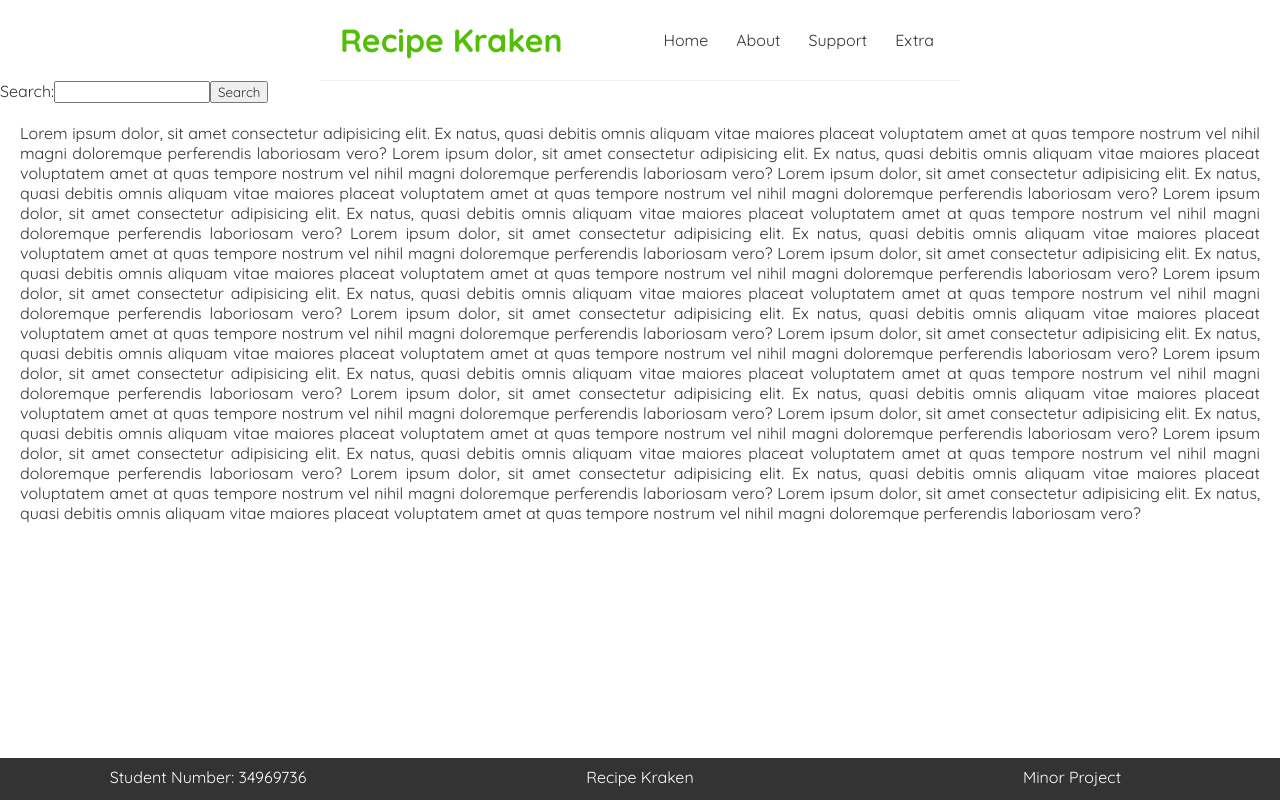
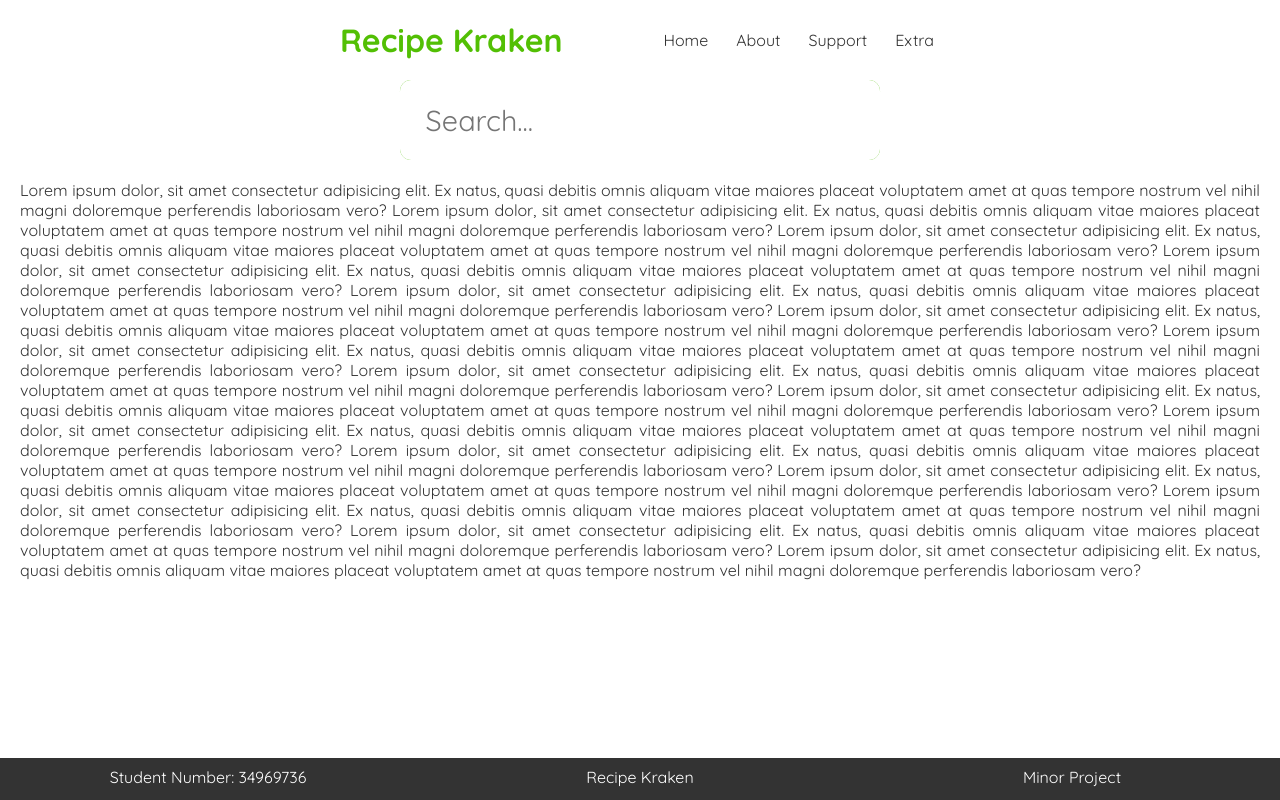
Before and after one commit to haz-ai/recipe-kraken, a React (Create React App) app: page / in a window 1280 px wide. Built offline with nearby package versions, Linux system fonts and the light colour scheme; the HTML template or start-up script is replaced by a standard one.

Commit message:
Search Bar formatting
Added basic formatting to the search bar on the home page

```diff
--- a/src/Home.js
+++ b/src/Home.js
@@ -1,25 +1,30 @@
 import { useState } from "react";
 const Home = () => {
-    const [search, setSearch] = useState('');
+    const [search, setSearch] = useState('Search');
     const [isPending, setIsPending] = useState(false);
     const handleSubmit = (e) => {
         e.preventDefault();
         setIsPending(true);
+    }
 
-    }
     return (
         <div>
+            <div className="searching">
                 <form onSubmit={handleSubmit}>
-                <label>Search:</label>
-                <input
-                    type="text"
+                    <label for="search">Search for stuff</label>
+                    <input id="search"
+                        type="search"
+                        placeholder="Search..."
+                        autofocus
                         required
-                    value={search}
                         onChange={(e) => setSearch(e.target.value)}
                     />
-                {!isPending && <button>Search</button>}
-                {isPending && <button disabled>Searching web....</button>}
+                    {/* <button type="submit">Go</button> */}
+                    {!isPending && <button type="submit">Go</button>}
+                    {isPending && <button disabled type="submit">Searching</button>}
                 </form>
+            </div>
+            <div>
                 <p className="Center">
                     Lorem ipsum dolor, sit amet consectetur adipisicing elit. Ex natus, quasi debitis omnis aliquam vitae maiores placeat voluptatem amet at quas tempore nostrum vel nihil magni doloremque perferendis laboriosam vero?
                     Lorem ipsum dolor, sit amet consectetur adipisicing elit. Ex natus, quasi debitis omnis aliquam vitae maiores placeat voluptatem amet at quas tempore nostrum vel nihil magni doloremque perferendis laboriosam vero?
@@ -38,6 +43,8 @@ const Home = () => {
                     Lorem ipsum dolor, sit amet consectetur adipisicing elit. Ex natus, quasi debitis omnis aliquam vitae maiores placeat voluptatem amet at quas tempore nostrum vel nihil magni doloremque perferendis laboriosam vero?
                 </p>
             </div>
+        </div>
+
     );
 }
 
--- a/src/index.css
+++ b/src/index.css
@@ -1,23 +1,36 @@
-@import url('https://fonts.googleapis.com/css2?family=Quicksand:wght@300;400;500;600;700&display=swap');
-@import url('https://fonts.googleapis.com/css2?family=Roboto&display=swap');
+@import url("https://fonts.googleapis.com/css2?family=Quicksand:wght@300;400;500;600;700&display=swap");
+@import url("https://fonts.googleapis.com/css2?family=Roboto&display=swap");
+
+:root {
+  --rad: 0.7rem;
+  --dur: 0.3s;
+  --color-dark: #333;
+  --color-border: #f2f2f2;
+  --color-light: #ffffff;
+  --color-brand: #52bf04;
+  --color-accent: #56fc58;
+  --font-fam: "Quicksand";
+  --height: 5rem;
+  --btn-width: 9rem;
+  --bez: cubic-bezier(0, 0, 0.43, 1.49);
+}
 
 /* base styles */
 * {
   margin: 0;
-  font-family: "Quicksand";
-  color: #333;
+  font-family: var(--font-fam);
+  color: var(--color-dark);
 }
-
 .Navbar {
   padding: 20px;
   display: flex;
   align-items: center;
   max-width: 600px;
   margin: 0 auto;
-  border-bottom: 1px solid #f2f2f2;
+  border-bottom: var(--color-border);
 }
 .Navbar h1 {
-  color: #52Bf04;
+  color: var(--color-brand);
 }
 .Navbar .links {
   margin-left: auto;
@@ -28,19 +41,83 @@
   padding: 6px;
 }
 .Navbar a:hover {
-  color: #56FC58;
+  color: var(--color-accent);
 }
+
+/* Content Main */
 .content {
   max-width: 600px;
   margin: 40px auto;
   padding: 20px;
 }
-.Center{
+
+/* Search Bar */
+.searching {
+  display: flex;
+  align-items: center;
+  justify-content: center;
+}
+.searching form {
+  position: relative;
+  width: 30rem;
+  background: var(--color-brand);
+  border-radius: var(--rad);
+}
+.searching input,
+.searching button {
+  height: var(--height);
+  font-family: var(--font-fam);
+  border: 0;
+  color: var(--color-dark);
+  font-size: 1.8rem;
+}
+.searching input[type="search"] {
+  outline: 0;
+  width: 100%;
+  background: var(--color-light);
+  padding: 0 1.6rem;
+  border-radius: var(--rad);
+  appearance: none;
+  transition: all var(--dur) var(--bez);
+  transition-property: width, border-radius;
+  z-index: 1;
+  position: relative;
+}
+.searching button {
+  display: none;
+  position: absolute;
+  top: 0;
+  right: 0;
+  width: var(--btn-width);
+  font-weight: bold;
+  background: var(--color-brand);
+  border-radius: 0 var(--rad) var(--rad) 0;
+}
+.searching input:not(:placeholder-shown) {
+  border-radius: var(--rad) 0 0 var(--rad);
+  width: calc(100% - var(--btn-width));
+}
+.searching input:not(:placeholder-shown) ~ button {
+  display: block;
+}
+.searching label {
+  position: absolute;
+  clip: rect(1px, 1px, 1px, 1px);
+  padding: 0;
+  border: 0;
+  height: 1px;
+  width: 1px;
+  overflow: hidden;
+}
+
+/* A simple thing to center the components */
+.Center {
   text-align: justify;
   padding: 20px;
 }
-.Footer{
-  background-color: #333;
+/* Footer */
+.Footer {
+  background-color: var(--color-dark);
   column-count: 3;
   position: fixed;
   bottom: 0;
@@ -50,6 +127,6 @@
 .Footer p {
   padding: 2%;
   text-align: center;
-  color: #ffffff;
+  color: var(--color-light);
   margin-bottom: 5px;
 }
```
Lines whose indentation alone changed are shown as unchanged.
